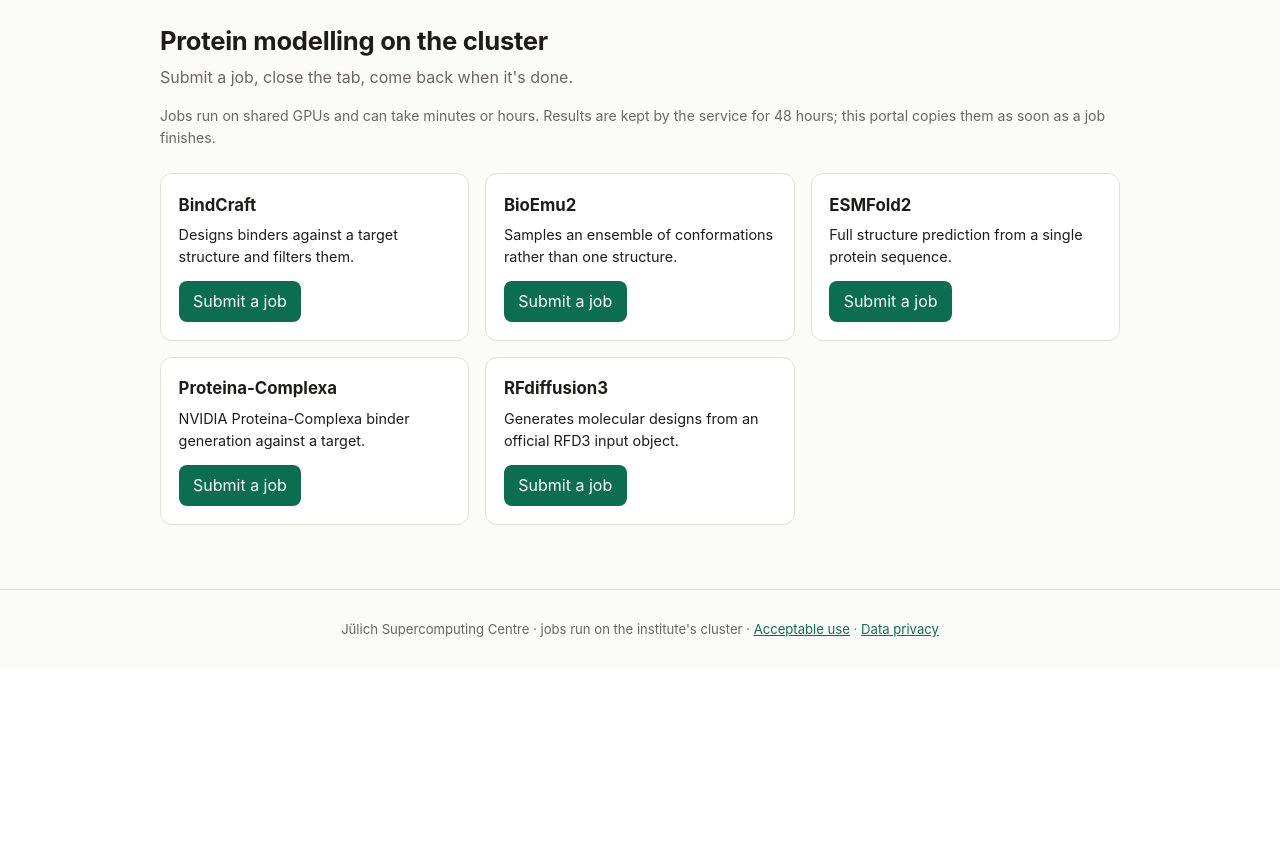
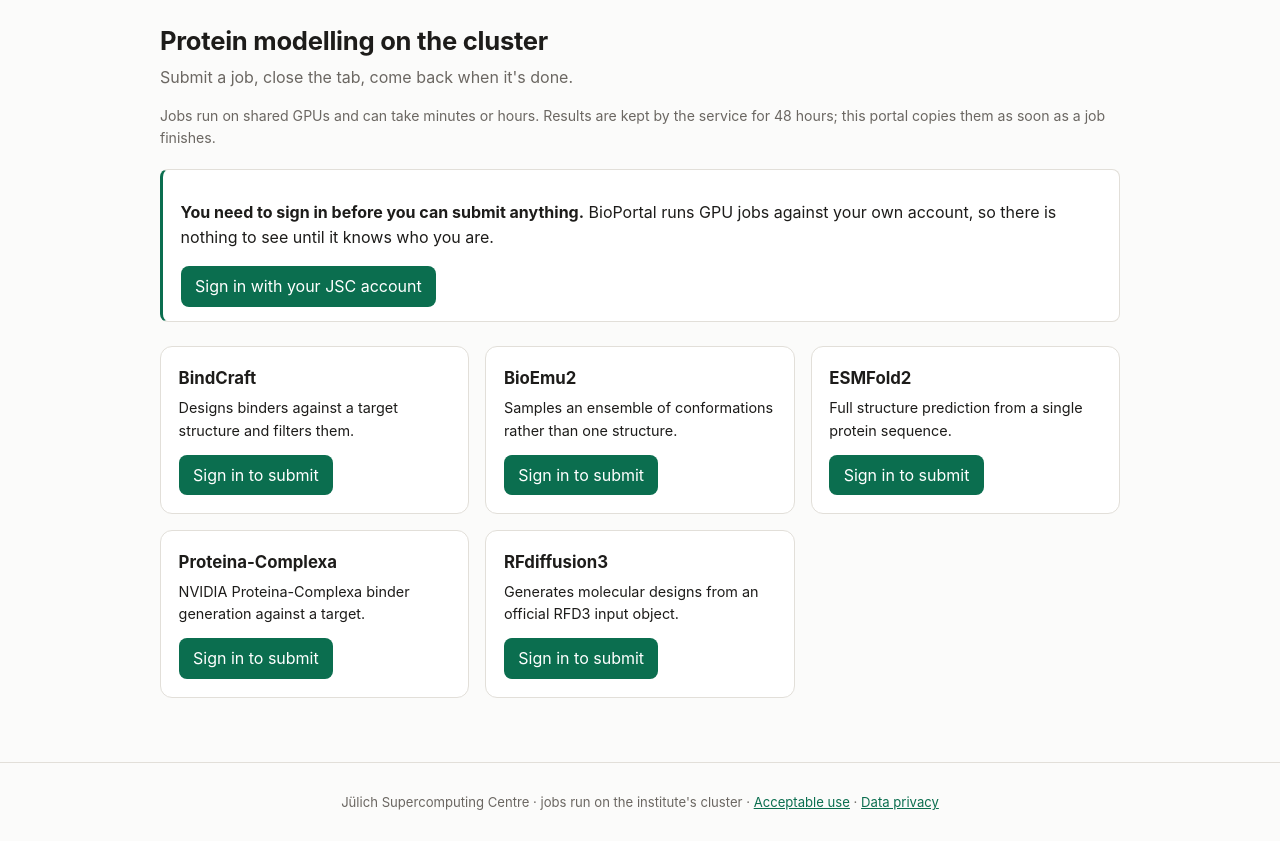
Before and after one commit to surak/bioportal, a Django app: page / in a window 1280 px wide. Shown: the part 203-1044 px from the top of the page. Before the commit the page ends 840 px from the top, so only its background shows below. Run offline with Django 5.2, Linux system fonts and the light colour scheme.

Commit message:
Stop promising a submit button to someone who cannot submit
Signed out, the home page offered five buttons labelled "Submit a job", each of
which bounced to a login page. Signed in without a key, it did the same and then
refused on the next page. The cards now point at whichever gate is actually
missing - sign-in, then the personal API key - and a callout at the top says
which one it is, including a rejected key.

The submit page had a copied block of markup spliced into the middle of the
<button> element, so a whole <div> opened inside the button tag and closed after
it. The form now renders cleanly and the button is disabled while the key or
quota gate is closed.

Two layout fixes that were visible on every model page: a checkbox row used the
column layout meant for text fields, which stranded the box in the middle of the
form, and number inputs were as wide as the sequence box. Dark-mode borders and
the disabled button were below a readable contrast; both lifted.

```diff
--- a/jobs/views.py
+++ b/jobs/views.py
@@ -27,10 +27,21 @@ def index(request):
         request.user.is_staff
         or (settings.OIDC_RP_CLIENT_ID and settings.OIDC_ALLOWED_ENTITLEMENTS)
     )
+    # Two gates stand between this page and a submitted job: an account, then a
+    # personal key. The cards point at whichever one is missing rather than
+    # offering a button that bounces off a login or a refusal.
+    credential = getattr(request.user, "credential", None) if request.user.is_authenticated else None
+    needs_key = request.user.is_authenticated and (
+        credential is None or credential.is_rejected
+    )
     return render(
         request,
         "jobs/index.html",
-        {"specs": registry.all_specs(), "show_handover": show_handover},
+        {
+            "specs": registry.all_specs(),
+            "show_handover": show_handover,
+            "needs_key": needs_key,
+        },
     )
 
 
--- a/static/app.css
+++ b/static/app.css
@@ -3,7 +3,7 @@
   --card: #fff; --accent: #0b6e4f; --warn: #a8630c; --danger: #a32b22;
 }
 @media (prefers-color-scheme: dark) {
-  :root { --bg:#17181a; --fg:#eceae6; --muted:#9b9690; --line:#30322f;
+  :root { --bg:#17181a; --fg:#eceae6; --muted:#9b9690; --line:#4b4e4a;
           --card:#1f2022; --accent:#4fbf92; --warn:#d8a24a; --danger:#e07b72; }
 }
 * { box-sizing: border-box; }
@@ -30,10 +30,17 @@ h1 { font-size:1.6rem; margin:0 0 .25rem; letter-spacing:-.01em; }
 .card p { font-size:.9rem; margin:.3rem 0 .8rem; }
 button, .button { display:inline-block; background:var(--accent); color:#fff; border:0;
   border-radius:8px; padding:.5rem .9rem; font:inherit; text-decoration:none; cursor:pointer; }
-button[disabled] { opacity:.5; cursor:not-allowed; }
+button[disabled] { opacity:.65; cursor:not-allowed; }
 button.danger { background:var(--danger); }
 .jobform p { margin:0 0 1rem; display:flex; flex-direction:column; gap:.3rem; }
 .jobform label { font-weight:550; font-size:.9rem; }
+/* A checkbox row is a label and its box side by side. Without this the column
+   layout above stretches the label and the box drifts to the middle of it. */
+.jobform p:has(> input[type=checkbox]) { flex-direction:row; align-items:center; gap:.45rem; }
+.jobform input[type=checkbox] { width:auto; margin:0; order:-1; align-self:center; }
+.jobform p:has(> input[type=checkbox]) label { font-weight:400; }
+/* A box for a number does not need the width of a sequence. */
+.jobform input[type=number] { max-width:9rem; }
 .jobform input[type=text], .jobform input[type=number], .jobform textarea, .jobform select {
   padding:.5rem; border:1px solid var(--line); border-radius:8px; background:var(--bg);
   color:var(--fg); font:inherit; width:100%; }
--- a/templates/jobs/index.html
+++ b/templates/jobs/index.html
@@ -10,12 +10,48 @@
   service for 48 hours; this portal copies them as soon as a job finishes.
 </p>
 
+{% if needs_key %}
+  <div class="callout warn">
+    <p>
+      <strong>
+        {% if user.credential %}Your API key was rejected.{% else %}Add your Blablador API key first.{% endif %}
+      </strong>
+      Jobs run against your own key, so the GPU time is metered to you, and the
+      portal cannot submit anything until it has one.
+    </p>
+    <p>
+      <a class="button" href="{% url 'jobs:credential' %}">
+        {% if user.credential %}Replace my API key{% else %}Add my API key{% endif %}
+      </a>
+    </p>
+  </div>
+{% endif %}
+
+{% if not user.is_authenticated %}
+  <div class="callout">
+    <p>
+      <strong>You need to sign in before you can submit anything.</strong>
+      BioPortal runs GPU jobs against your own account, so there is nothing to
+      see until it knows who you are.
+    </p>
+    <p>
+      <a class="button" href="{% url 'oidc_authentication_init' %}">Sign in with your JSC account</a>
+    </p>
+  </div>
+{% endif %}
+
 <div class="cards">
   {% for spec in specs %}
     <article class="card">
       <h2>{{ spec.name }}</h2>
       <p>{{ spec.blurb }}</p>
-      <a class="button" href="{% url 'jobs:submit' spec.slug %}">Submit a job</a>
+      {% if not user.is_authenticated %}
+        <a class="button" href="{% url 'oidc_authentication_init' %}?next={% url 'jobs:submit' spec.slug %}">Sign in to submit</a>
+      {% elif needs_key %}
+        <a class="button" href="{% url 'jobs:credential' %}">Add a key to submit</a>
+      {% else %}
+        <a class="button" href="{% url 'jobs:submit' spec.slug %}">Submit a job</a>
+      {% endif %}
     </article>
   {% endfor %}
 </div>
```
Also changed, not shown: jobs/tests.py (+52 -0 lines), templates/jobs/submit.html (+1 -14 lines).
